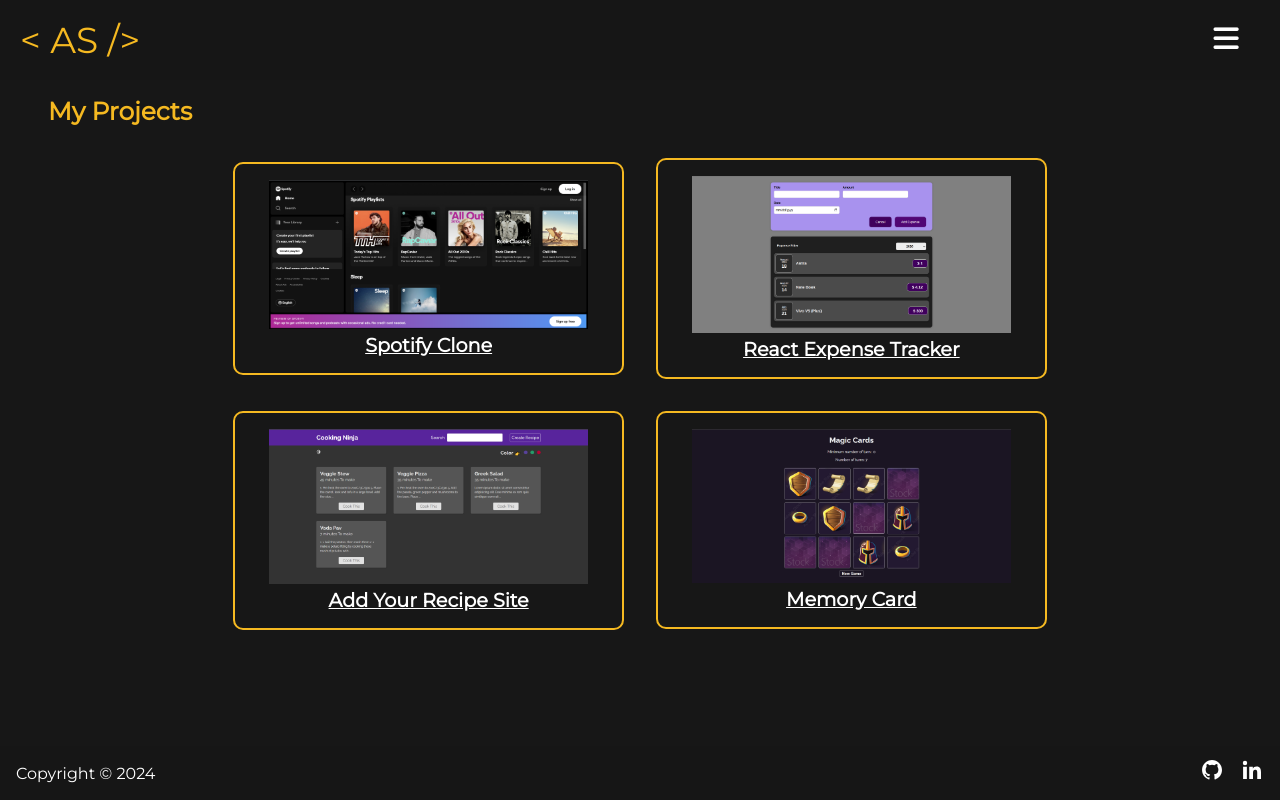
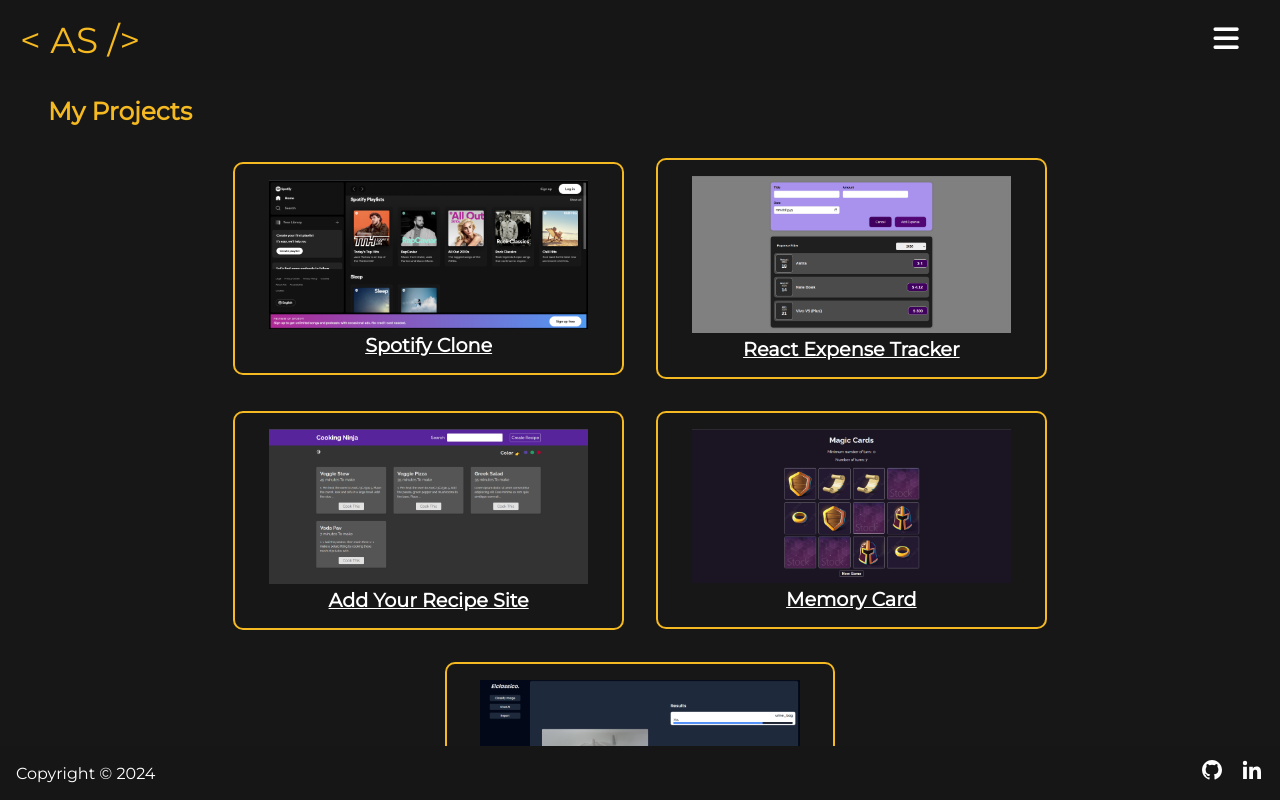
Before and after one commit to Aamir041/portfolio-webiste, a React (Vite) app: page /projects in a window 1280 px wide. Built offline with nearby package versions, Linux system fonts and the light colour scheme.

Commit message:
added project

```diff
--- a/src/components/Projects/Projects.jsx
+++ b/src/components/Projects/Projects.jsx
@@ -4,6 +4,7 @@ import exprenseTrackerImg from "../../assets/projectsImg/expense-tracker/img.png
 import blogRecipeSiteImg from "../../assets/projectsImg/add-your-recipe/img.png";
 import memoryCardGameImg from "../../assets/projectsImg/memory-card-game/img.png";
 import spotifyImg from "../../assets/projectsImg/spotify-clone/img.png"
+import medicalWasteClassificationImg from "../../assets/projectsImg/medical-waste-classification-system/img.png"
 
 const Projects = () => {
 
@@ -31,7 +32,13 @@ const Projects = () => {
             img: memoryCardGameImg,
             link:"https://github.com/Aamir041/memory_game_project_react",
             skills:["JavaScript","HTML","CSS"]
-        }
+        },
+        {
+            projectName: "Medical Waste Classification System",
+            img: medicalWasteClassificationImg,
+            link:"https://github.com/Aamir041/medical-waste-classification-system",
+            skills:["JavaScript","HTML","CSS"]
+        },
     ]
 
     return (
```
Also changed, not shown: src/assets/projectsImg/medical-waste-classification-system/img.png (added).
